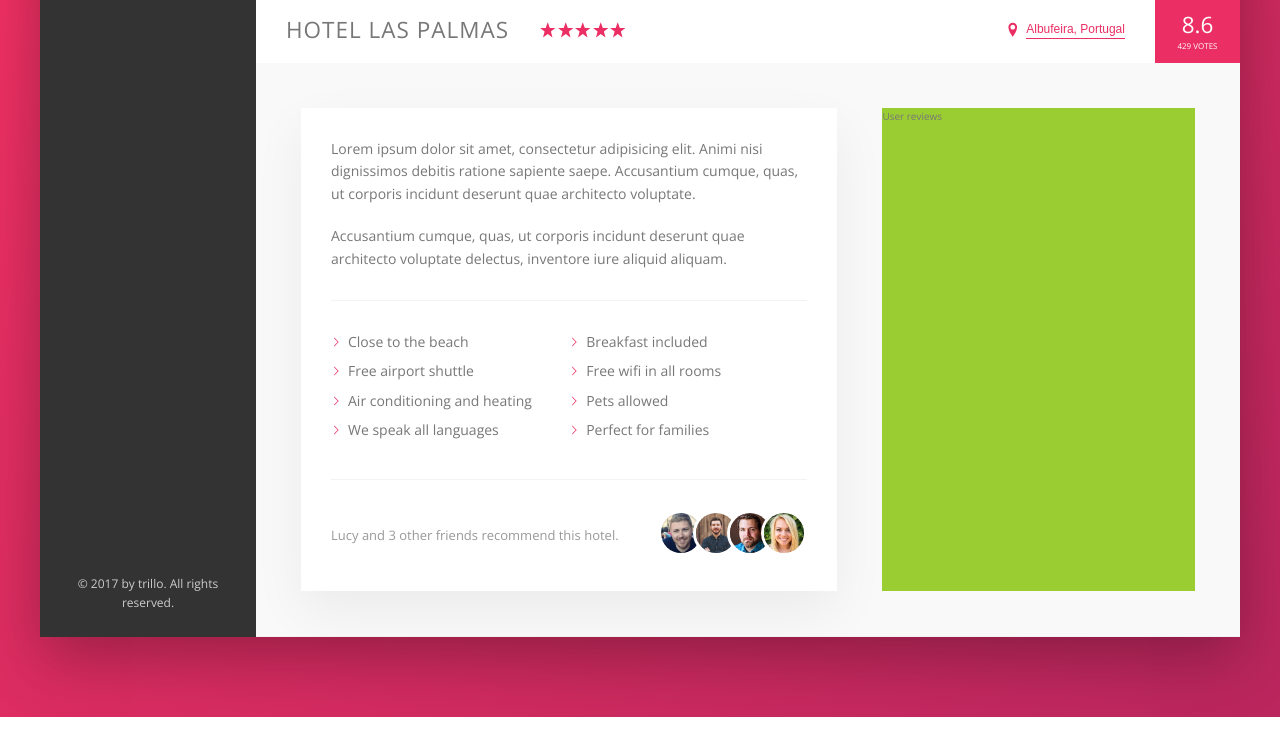
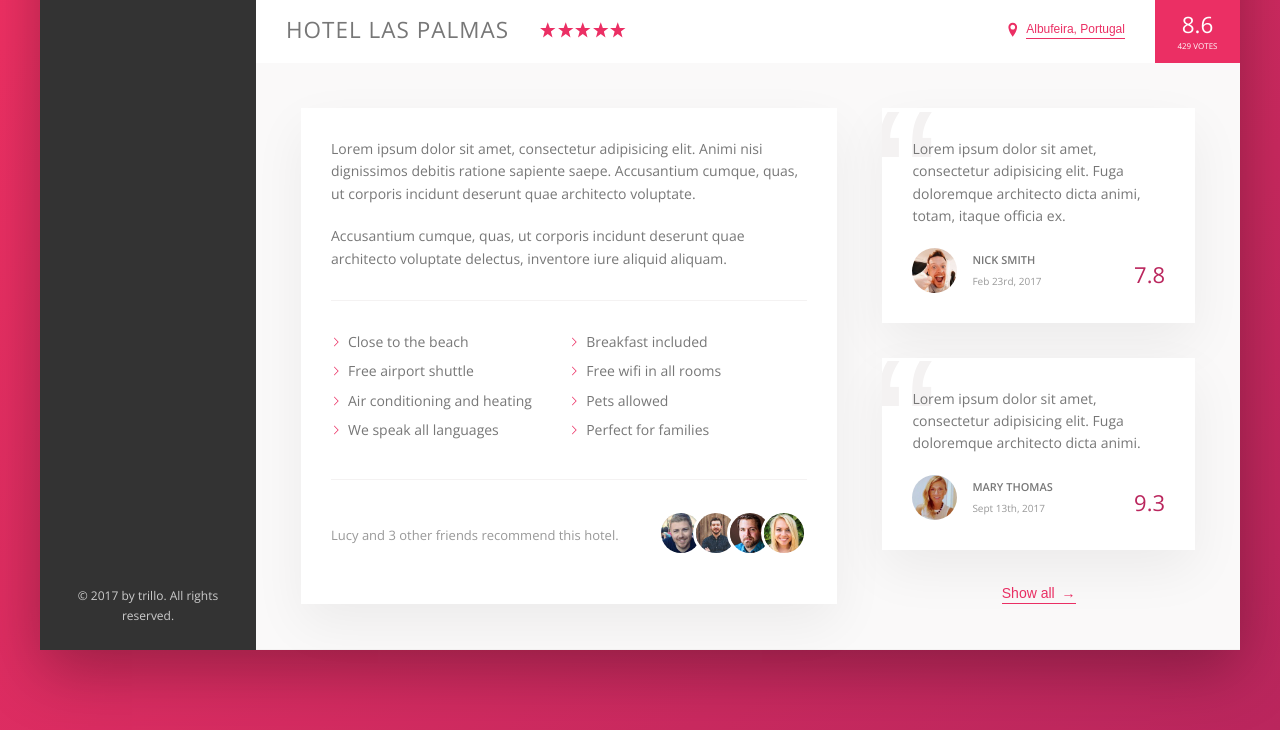
Before and after one commit to Eder87rh/trillo, a website: page index.html in a window 1280 px wide. Shown: the part 538-1268 px from the top of the page. Drawn offline with nearby package versions, Linux system fonts and the light colour scheme.

Commit message:
user review section

```diff
--- a/index.html
+++ b/index.html
@@ -167,7 +167,35 @@
                   </div>
                 </div>
                 <div class="user-reviews">
-                  User reviews
+                  <figure class="review">
+                    <blockquote class="review__text">
+                        Lorem ipsum dolor sit amet, consectetur adipisicing elit. Fuga doloremque architecto dicta animi, totam,
+                         itaque officia ex.
+                    </blockquote>
+                    <figcaption class="review__user">
+                      <img src="img/user-1.jpg" alt="User 1" class="review__photo">
+                      <div class="review__user-box">
+                        <p class="review__user-name">Nick Smith</p>
+                        <p class="review__user-date">Feb 23rd, 2017</p>
+                      </div>
+                      <div class="review__rating">7.8</div>
+                    </figcaption>
+                  </figure>
+
+                  <figure class="review">
+                    <blockquote class="review__text">
+                        Lorem ipsum dolor sit amet, consectetur adipisicing elit. Fuga doloremque architecto dicta animi.
+                    </blockquote>
+                    <figcaption class="review__user">
+                      <img src="img/user-2.jpg" alt="User 1" class="review__photo">
+                      <div class="review__user-box">
+                        <p class="review__user-name">Mary Thomas</p>
+                        <p class="review__user-date">Sept 13th, 2017</p>
+                      </div>
+                      <div class="review__rating">9.3</div>
+                    </figcaption>
+                  </figure>
+                  <button class="btn-inline">Show all <span>&rarr;</span></button>
                 </div>
               </div>
             </main>
--- a/sass/_components.scss
+++ b/sass/_components.scss
@@ -283,8 +283,16 @@
   cursor: pointer;
   transition: all .2s;
 
+  & span {
+    margin-left: 3px;
+    transition: margin-left .2s;
+  }
+
   &:hover {
     color: var(--color-grey-dark-1);
+    span {
+      margin-left: 8px;
+    }
   }
 
   &:focus {
@@ -388,3 +396,68 @@
     }
   }
 }
+
+//////////////////////////////////
+// REVIEWS
+
+.review {
+  background-color: #fff;
+  box-shadow: var(--shadow-light);
+  padding: 3rem;
+  margin-bottom: 3.5rem;
+  position: relative;
+  overflow: hidden;
+
+  &__text {
+    margin-bottom: 2rem;
+    z-index: 10;
+    position: relative;
+  }
+
+  &__user {
+    display: flex;
+    align-items: center;
+  }
+
+  &__photo {
+    height: 4.5rem;
+    width: 4.5rem;
+    border-radius: 50%;
+    margin-right: 1.5rem;
+  }
+
+  &__user-box {
+    margin-right: auto;
+  }
+
+  &__user-name {
+    font-size: 1.1rem;
+    font-weight: 700;
+    text-transform: uppercase;
+    margin-bottom: .4rem;
+  }
+
+  &__user-date {
+    font-size: 1rem;
+    color: var(--color-grey-dark-3);
+  }
+
+  &__rating {
+    align-self: flex-end;
+    font-size: 2.2rem;
+    font-weight: 300;
+    color: var(--color-primary-dark);
+  }
+
+  &::before {
+    content:"\201C";
+    position: absolute;
+    top: -2.75rem;
+    left: -1rem;
+    line-height: 1;
+    font-size: 20rem;
+    color: var(--color-grey-light-2);
+    font-family: sans-serif;
+    z-index: 1;
+  }
+}
--- a/sass/_layout.scss
+++ b/sass/_layout.scss
@@ -36,6 +36,7 @@
 }
 
 .detail {
+  font-size: 1.4rem;
   display: flex;
   padding: 4.5rem;
   background-color: var(--color-grey-light-1);
@@ -43,7 +44,6 @@
 }
 
 .description {
-  font-size: 1.4rem;
   background-color: #fff;
   box-shadow: var(--shadow-light);
   padding: 3rem;
@@ -52,6 +52,8 @@
 }
 
 .user-reviews {
-  background-color: yellowgreen;
   flex: 1;
+  display: flex;
+  flex-direction: column;
+  align-items: center;
 }
```
Also changed, not shown: css/style.css.
